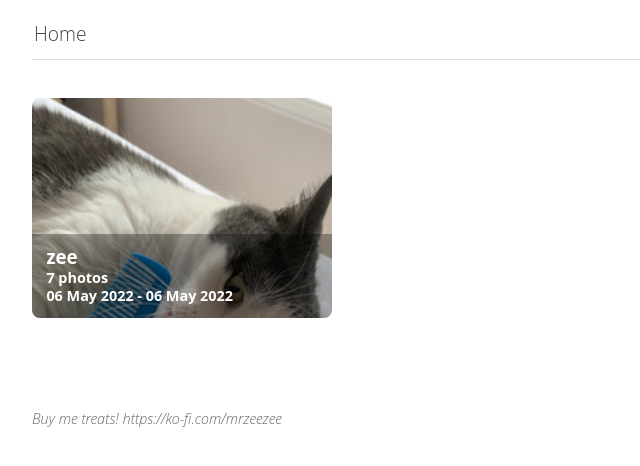
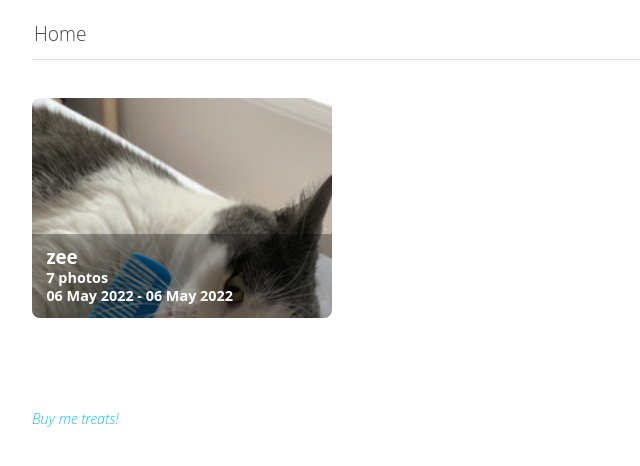
Before and after one commit to sgreene570/zee-pics, a plain HTML site: page index.html in a window 1280 px wide. Shown: the part 68-534 px from the top of the page, without its empty margins (0-640 px from the left). Drawn offline with Linux system fonts and the light colour scheme.

Commit message:
Deploying to gh-pages from  @ 8b34492483ab1a4fd3f39ae68ff594b5607059e4 🚀

```diff
--- a/index.html
+++ b/index.html
@@ -62,7 +62,7 @@
         Optional footer
       -->
       <footer>
-        <p>Buy me treats! https://ko-fi.com/mrzeezee</p>
+        <p><a href='https://ko-fi.com/mrzee'>Buy me treats!</a></p>
       </footer>
 
     </div>
```
Also changed, not shown: zee.html (+1 -1 lines), 1 other file.
